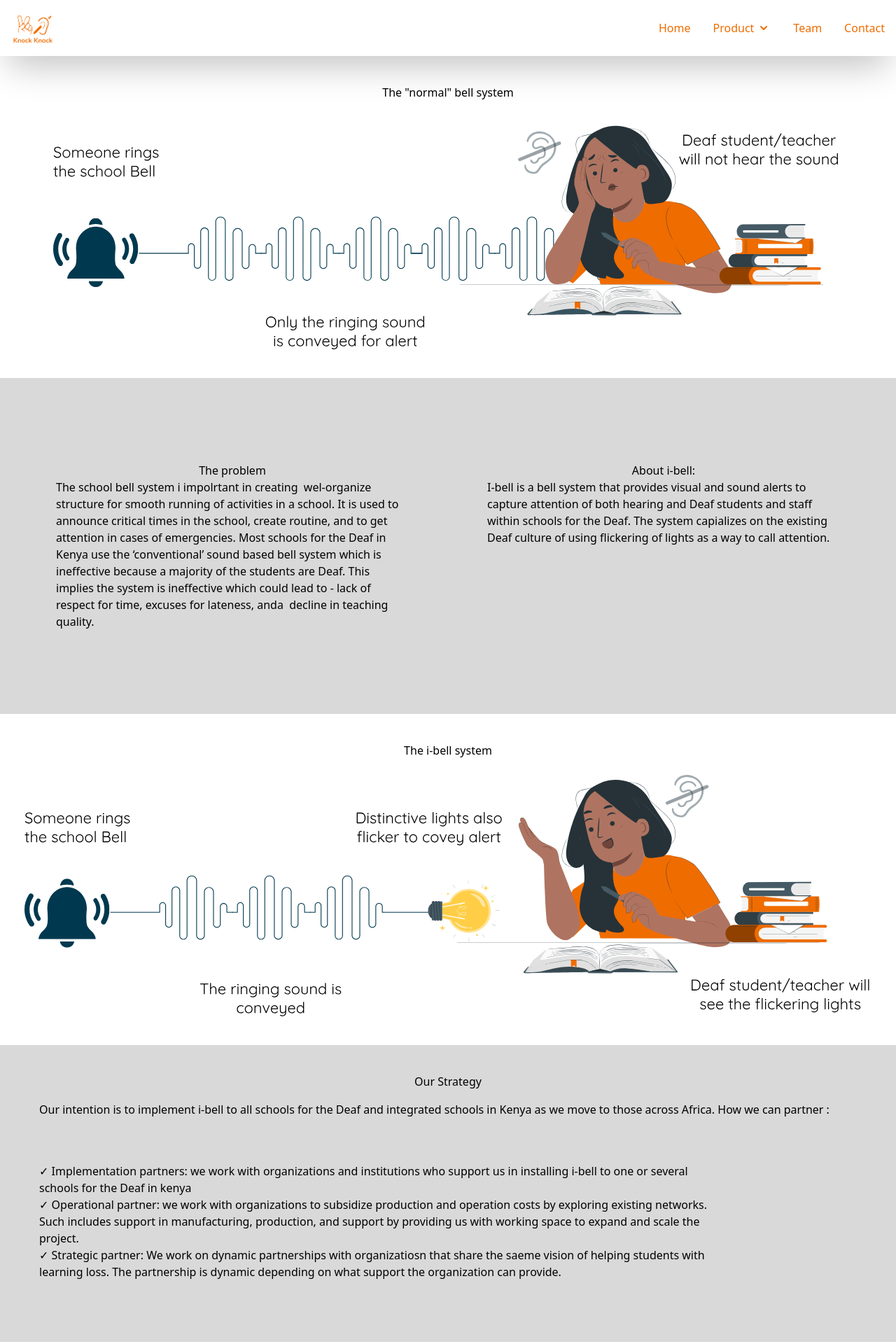
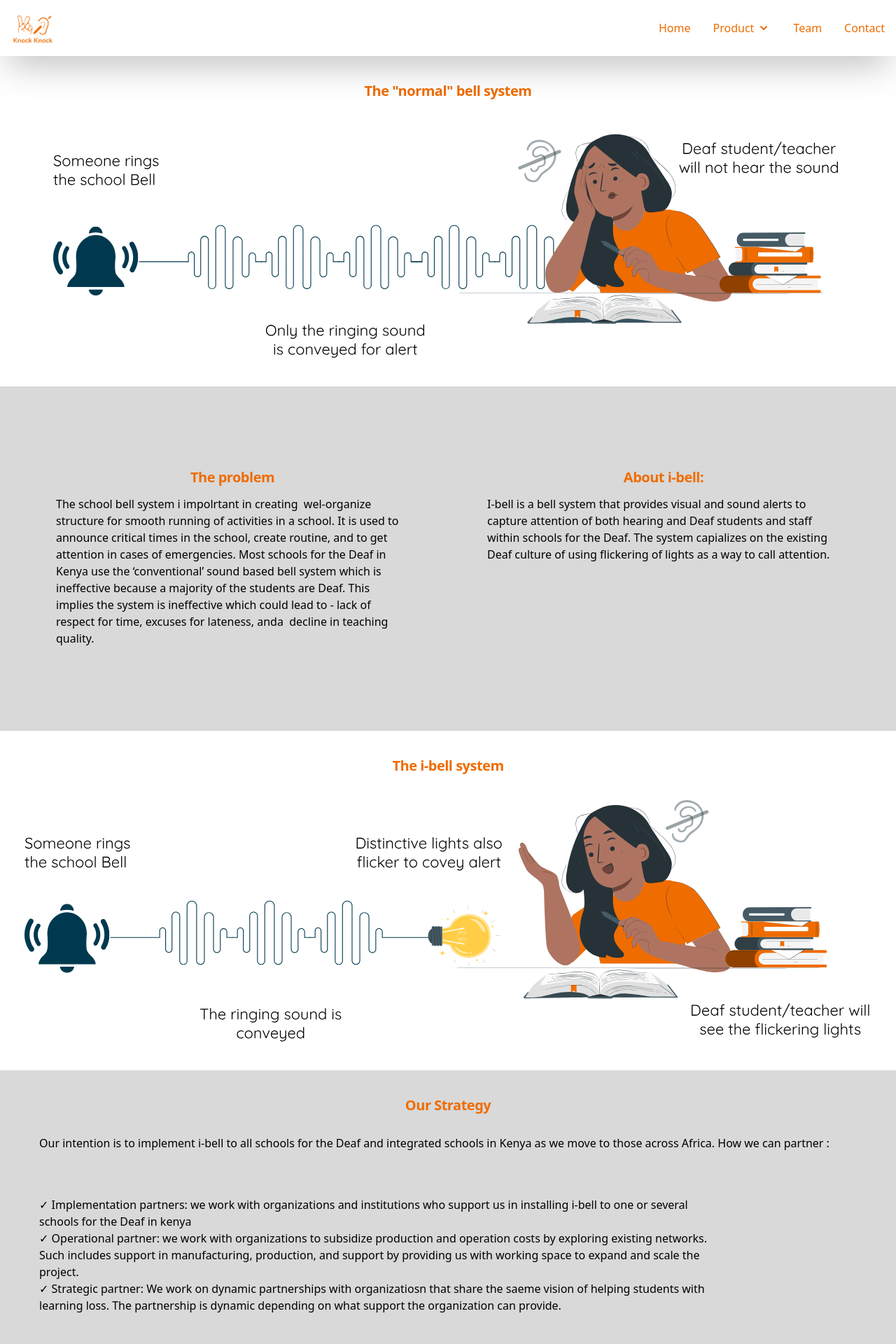
Before and after one commit to murithicollins/Knockknock, a SvelteKit app: page /bell in a window 1280 px wide. Shown: the top 1920 px of the page at 70% size. Built offline with nearby package versions, Linux system fonts and the light colour scheme.

Commit message:
i bell update

```diff
--- a/src/routes/bell/+page.svelte
+++ b/src/routes/bell/+page.svelte
@@ -9,7 +9,7 @@
             <!--flex div  -->
             <div>
                 <div class="flex justify-center">
-                    <h3>The "normal" bell system</h3>
+                    <h3 class="mb-4 text-xl font-bold leading-none tracking-tight text-[#EF6C00]   dark:text-white">The "normal" bell system</h3>
                 </div>
                 <div>
                     <img src="img/normbell.svg" alt="">
@@ -20,7 +20,7 @@
         <div class="flex flex-col md:flex-row  justify-center bg-[#D9D9D9]  gap-8 w-full p-4 md:p-10 my-4 md:my-10">
             <!-- the problem -->
             <div class="w-full md:w-1/2 p-4 md:p-10 my-4 md:my-10">
-                <h1 class="flex items-center justify-center">The problem</h1>
+                <h1 class="flex items-center justify-center mb-4 text-xl font-bold leading-none tracking-tight text-[#EF6C00]   dark:text-white">The problem</h1>
                 <p>The school bell system i impolrtant in creating  wel-organize structure for smooth running of activities in a school. It is used to announce critical times in the school, create routine, and to get attention
                     in cases of emergencies. Most schools for the Deaf in Kenya use the ‘conventional’
                     sound based bell system which is ineffective because a majority of the students are Deaf. This implies the system is ineffective which could lead to - lack of respect for time, excuses for lateness, anda  decline in teaching quality.
@@ -28,7 +28,7 @@
             </div>
             <!-- about -->
             <div class="w-full md:w-1/2 p-4 md:p-10 my-4 md:my-10">
-                <h1 class="flex justify-center">About i-bell:</h1>
+                <h1 class="flex justify-center mb-4 text-xl font-bold leading-none tracking-tight text-[#EF6C00]   dark:text-white">About i-bell:</h1>
                 <p>
                     I-bell is a bell system that provides visual and sound alerts to capture attention of both hearing and Deaf students and staff within schools for the Deaf.
 
@@ -42,7 +42,7 @@
             <!--flex div  -->
             <div>
                 <div class="flex justify-center">
-                    <h3>The i-bell system</h3>
+                    <h3 class="mb-4 text-xl font-bold leading-none tracking-tight text-[#EF6C00]   dark:text-white">The i-bell system</h3>
                 </div>
                 <div>
                     <img src="img/ibell.svg" alt="">
@@ -54,13 +54,13 @@
             <div>
                 <!-- title -->
                 <div class="flex items-center justify-center" >
-                    <h1>Our Strategy</h1>
+                    <h1 class="mb-4 text-xl font-bold leading-none tracking-tight text-[#EF6C00]   dark:text-white">Our Strategy</h1>
                 </div>
                 <!-- context -->
                 <div class="p-4">
                 <p>Our intention is to implement i-bell to all schools for the Deaf and integrated schools in Kenya as we move to those across Africa. How we can partner :  </p>
                 </div>
-                <div class="flex flex-col justify-center my-2 md:my-4 md:my-8 w-full md:w-5/6 p-4">
+                <div class="flex flex-col justify-center my-2  md:my-8 w-full md:w-5/6 p-4">
                     <p>
                         ✓ Implementation partners:
                         <span>
```
